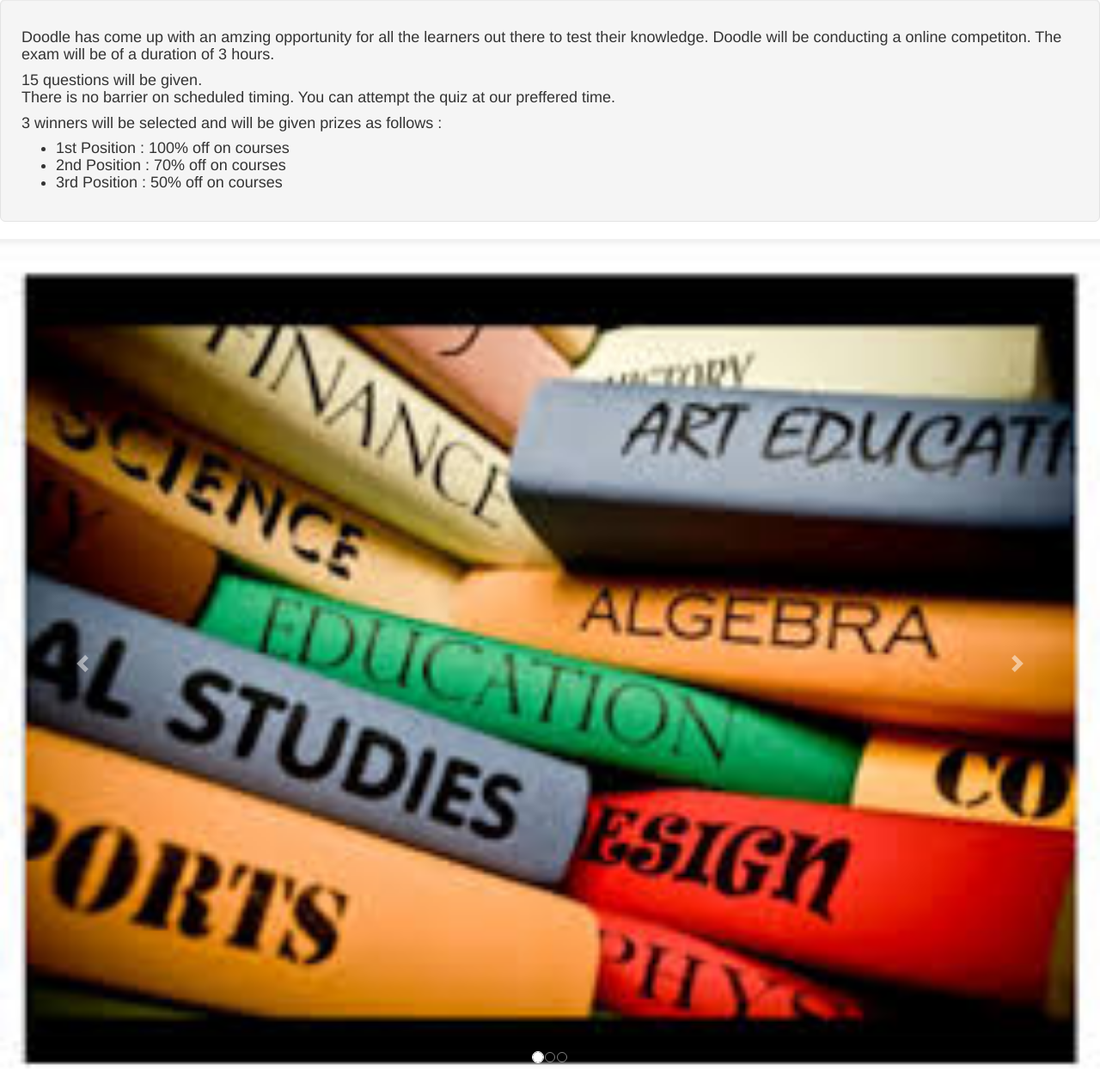
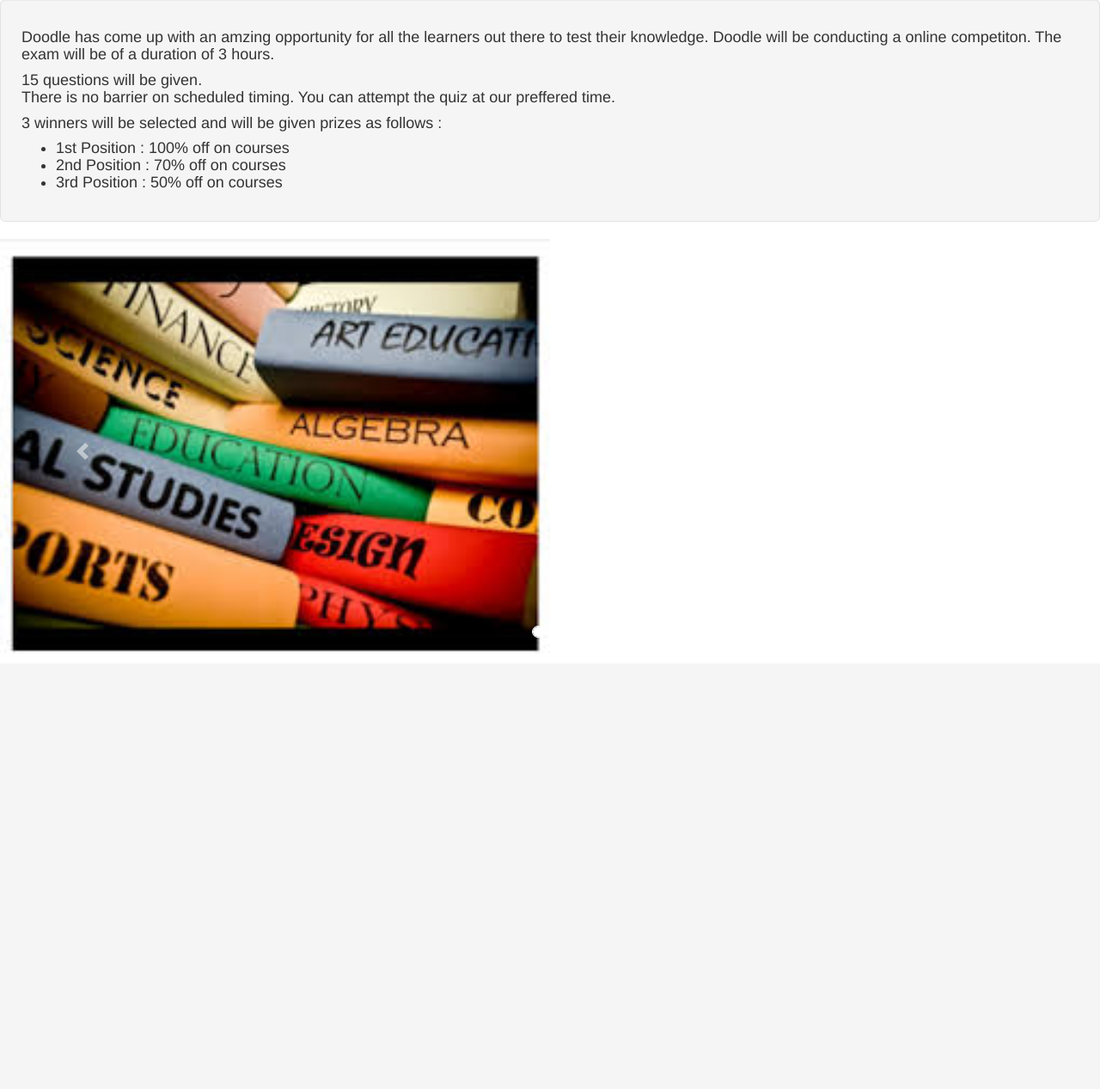
Before and after one commit to JayRawlani/WT_ass5, a PHP site: page / in a window 1280 px wide. Shown: the part 332-1599 px from the top of the page at 86% size. After the commit the page ends 1091 px from the top, so only its background shows below. Run offline with PHP 8.4, Linux system fonts and the light colour scheme; some libraries are stand-ins or nearby versions.

Commit message:
Update index.php

```diff
--- a/index.php
+++ b/index.php
@@ -37,10 +37,6 @@
 
             #demo1{
                 margin-top: 50px;
-            }
-            .carousel-inner img {
-                width: 100%;
-                height: 100%;
             }
             #home{
                 width: 100%;
```
